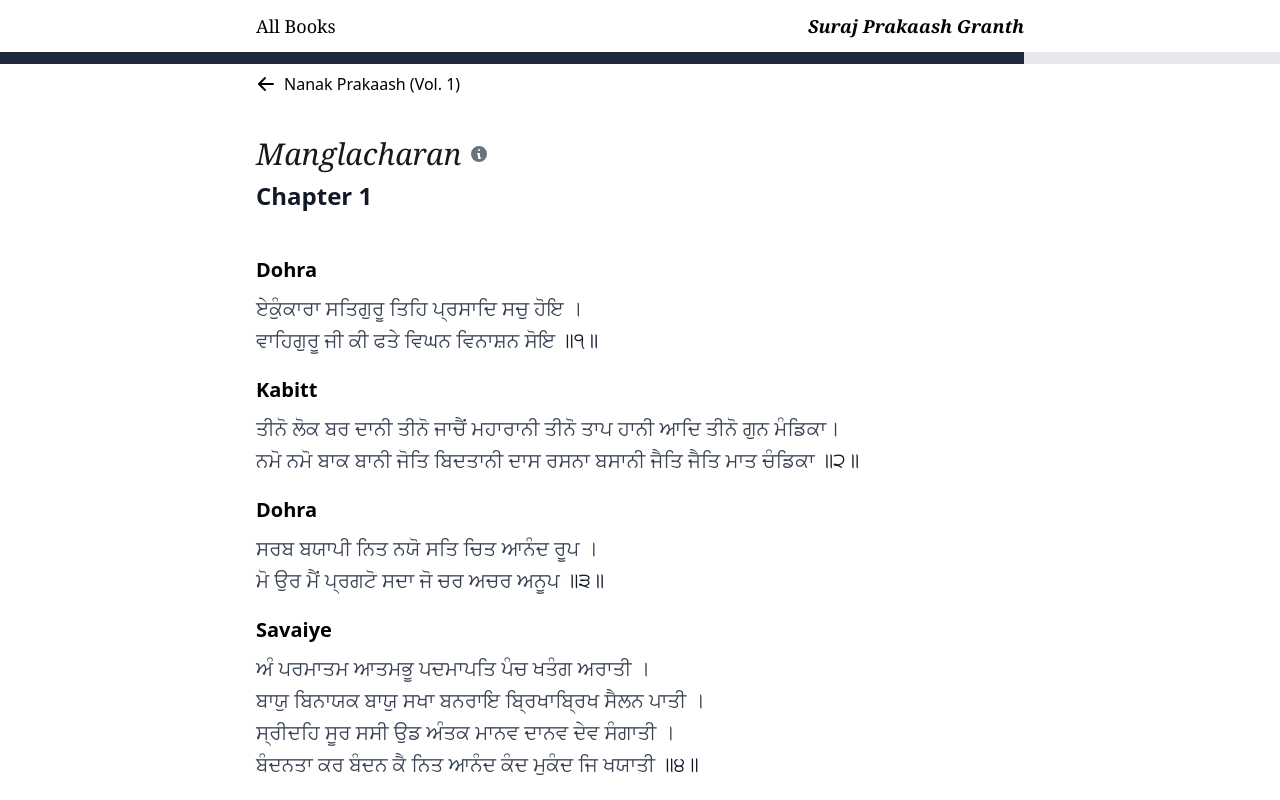
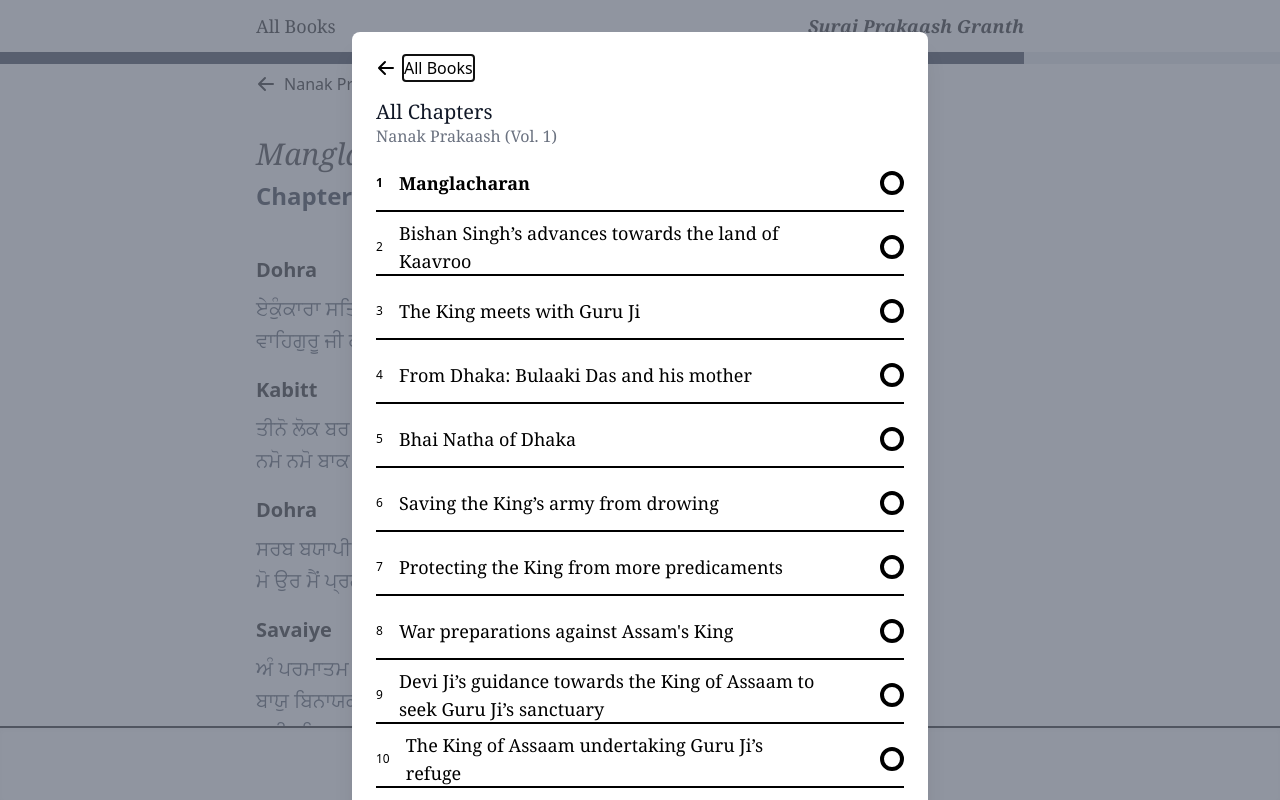
Before and after one commit to dsomel21/wireframe-spg-2.0, a Next.js app: page /chapter in a window 1280 px wide. Shown: the top 800 px of the page. Built offline with nearby package versions, Linux system fonts and the light colour scheme.

Commit message:
Got the Related Chapter div. Should demo it to Jonathon tomorrow

```diff
--- a/pages/chapter.tsx
+++ b/pages/chapter.tsx
@@ -1,6 +1,12 @@
 import content from "../chapterOneContent";
-import { InformationCircleIcon, ArrowLeftIcon } from "@heroicons/react/solid";
+import {
+  InformationCircleIcon,
+  ArrowLeftIcon,
+  NewspaperIcon,
+  CogIcon,
+} from "@heroicons/react/solid";
 import Link from "next/link";
+import RealtedChaptersPreview from "./components/RelatedChaptersPreview";
 
 function Chapter() {
   console.log(content.chhands);
@@ -21,7 +27,6 @@
           <div className="h-3 w-4/5 bg-slate-800"></div>
         </div>
       </div>
-
       {/* Main Content */}
       <div className="max-w-7xl mx-auto px-4 py-8 sm:px-6 lg:px-8">
         <div className="max-w-3xl mx-auto">
@@ -82,6 +87,25 @@
           </div>
         </div>
       </div>
+      {/* Bottom Thing */}
+      <div className="fixed bottom-0 w-full bg-white shadow-inner border-t-2 border-black">
+        <div className="max-w-7xl mx-auto px-4 sm:px-6 lg:px-8">
+          <div className="max-w-3xl mx-auto">
+            {/* Menu Bar */}
+            <div className="flex py-3 font-serif text-lg justify-around">
+              <div className="cursor-pointer flex flex-col items-center">
+                <NewspaperIcon className="h-8 w-8 cursor-pointer" />
+                <p className="font-sans text-xs">Chapters</p>
+              </div>
+              <div className="cursor-pointer flex flex-col items-center">
+                <CogIcon className="h-8 w-8 cursor-pointer" />
+                <p className="font-sans text-xs">Settings</p>
+              </div>
+            </div>
+          </div>
+        </div>
+      </div>
+      <RealtedChaptersPreview shouldOpen={true} />
     </>
   );
 }
--- a/pages/components/ChapterPreview.tsx
+++ b/pages/components/ChapterPreview.tsx
@@ -45,7 +45,7 @@
             leaveFrom="opacity-100 translate-y-0 sm:scale-100"
             leaveTo="opacity-0 translate-y-4 sm:translate-y-0 sm:scale-95"
           >
-            <div className="inline-block align-bottom bg-white rounded-t-lg px-4 pt-5 h-[612px] pb-4 text-left overflow-hidden shadow-xl transform transition-all fixed bottom-0 sm:my-8 sm:align-middle sm:max-w-lg sm:w-full sm:p-6 sm:static sm:rounded-lg lg:max-w-xl overflow-y-auto">
+            <div className="inline-block align-bottom bg-white rounded-t-lg mx-2 px-4 pt-5 h-[612px] pb-4 text-left overflow-hidden shadow-xl transform transition-all fixed bottom-0 sm:my-8 sm:align-middle sm:max-w-lg sm:w-full sm:p-6 sm:static sm:rounded-lg lg:max-w-xl overflow-y-auto">
               <div>
                 <div className="mt-3 text-center sm:mt-5">
                   <Dialog.Description className="text-md font-serif text-gray-500">
--- /dev/null
+++ b/pages/components/RelatedChaptersPreview.tsx
@@ -0,0 +1,138 @@
+/* This example requires Tailwind CSS v2.0+ */
+import { Fragment, useState } from "react";
+import { Dialog, Transition } from "@headlessui/react";
+import Link from "next/link";
+import { ArrowLeftIcon } from "@heroicons/react/solid";
+interface Props {
+  shouldOpen: boolean;
+}
+
+const nearChapters = [
+  { number: 1, name: "Manglacharan", current: true },
+  { number: 2, name: "Bishan Singh’s advances towards the land of Kaavroo" },
+  { number: 3, name: "The King meets with Guru Ji" },
+  { number: 4, name: "From Dhaka: Bulaaki Das and his mother" },
+  { number: 5, name: "Bhai Natha of Dhaka" },
+  { number: 6, name: "Saving the King’s army from drowing" },
+  { number: 7, name: "Protecting the King from more predicaments" },
+  { number: 8, name: "War preparations against Assam's King" },
+  {
+    number: 9,
+    name: "Devi Ji’s guidance towards the King of Assaam to seek Guru Ji’s sanctuary",
+  },
+  { number: 10, name: " The King of Assaam undertaking Guru Ji’s refuge" },
+  { number: 11, name: " Prophecizing King Raam’s (father of Rattan Rae) son" },
+  { number: 12, name: " The coming of the 10th Sovereign" },
+  { number: 13, name: " Aspirations and preparations for the coming" },
+  { number: 14, name: " Bheekan Shah of Kuhrraam" },
+  { number: 15, name: " Bheekan Shah" },
+  { number: 16, name: " The devotion of Bheekan Shah" },
+  { number: 17, name: " Miracles of the child" },
+  {
+    number: 18,
+    name: "Continued Manglacharan. Pilot of the documents. Meeting of Bhai Bala and Guru Anagad Dev Ji",
+  },
+];
+
+export default function RealtedChaptersPreview({ shouldOpen }: Props) {
+  const [open, setOpen] = useState(shouldOpen);
+
+  return (
+    <Transition.Root show={open} as={Fragment}>
+      <Dialog
+        as="div"
+        className="fixed z-10 inset-0 overflow-y-auto"
+        onClose={() => setOpen(false)}
+      >
+        <div className="flex items-end justify-center min-h-screen pt-4 px-4 pb-20 text-center sm:block sm:p-0">
+          <Transition.Child
+            as={Fragment}
+            enter="ease-out duration-300"
+            enterFrom="opacity-0"
+            enterTo="opacity-100"
+            leave="ease-in duration-200"
+            leaveFrom="opacity-100"
+            leaveTo="opacity-0"
+          >
+            <Dialog.Overlay className="fixed inset-0 bg-gray-500 bg-opacity-75 transition-opacity" />
+          </Transition.Child>
+
+          {/* This element is to trick the browser into centering the modal contents. */}
+          <span
+            className="hidden sm:inline-block sm:align-middle sm:h-screen"
+            aria-hidden="true"
+          >
+            &#8203;
+          </span>
+          <Transition.Child
+            as={Fragment}
+            enter="ease-out duration-300"
+            enterFrom="opacity-0 translate-y-4 sm:translate-y-0 sm:scale-95"
+            enterTo="opacity-100 translate-y-0 sm:scale-100"
+            leave="ease-in duration-200"
+            leaveFrom="opacity-100 translate-y-0 sm:scale-100"
+            leaveTo="opacity-0 translate-y-4 sm:translate-y-0 sm:scale-95"
+          >
+            <div className="inline-block align-bottom bg-white rounded-t-lg mx-2 px-4 pt-5 h-2/3 pb-4 text-left overflow-hidden shadow-xl transform transition-all fixed bottom-0 sm:my-8 sm:align-middle sm:max-w-lg sm:w-full sm:p-6 sm:static sm:rounded-lg lg:max-w-xl overflow-y-auto">
+              <div>
+                {/* Back Button */}
+                <div className="flex items-center">
+                  <ArrowLeftIcon className="h-5 w-5 cursor-pointer" />
+                  <Link href="/all-books">
+                    <a className="ml-2">All Books</a>
+                  </Link>
+                </div>
+
+                <div className="mt-5 sm:mt-5">
+                  <Dialog.Title
+                    as="h3"
+                    className="text-xl leading-6 text-gray-900 font-serif mt-1"
+                  >
+                    All Chapters
+                  </Dialog.Title>
+                  <Dialog.Description className="text-md font-serif text-gray-500">
+                    Nanak Prakaash (Vol. 1)
+                  </Dialog.Description>
+
+                  <div className="mt-2 space-y-2">
+                    {nearChapters.map((chapter) => {
+                      return (
+                        <div
+                          className={`flex justify-between items-center h-14 border-b-2 border-black ${
+                            chapter.current && "font-semibold"
+                          }`}
+                          key={chapter.number}
+                        >
+                          <div className="flex items-center w-5/6">
+                            <span className="mr-4 text-xs">
+                              {chapter.number}
+                            </span>
+                            <p className="m max-w flex items-center text-lg font-serif line-clamp-2">
+                              {chapter.name}
+                            </p>
+                          </div>
+                          <div className="rounded-full border-4 border-black h-6 w-6"></div>
+                        </div>
+                      );
+                    })}
+                  </div>
+                </div>
+              </div>
+
+              <div className="mt-5 sm:mt-6 sticky bottom-0">
+                {/* NOTE: DO NOT ACTUALLY DO THIS */}
+                <button
+                  type="button"
+                  className="inline-flex justify-center w-full border-2 uppercase bg-white border-black shadow-sm px-4 py-2 text-base font-medium focus:outline-none focus:ring-1 focus:ring-offset-1 focus:ring-indigo-900 sm:text-sm"
+                  onClick={() => setOpen(false)}
+                >
+                  Close
+                </button>
+              </div>
+            </div>
+          </Transition.Child>
+        </div>
+      </Dialog>
+    </Transition.Root>
+  );
+}
```
